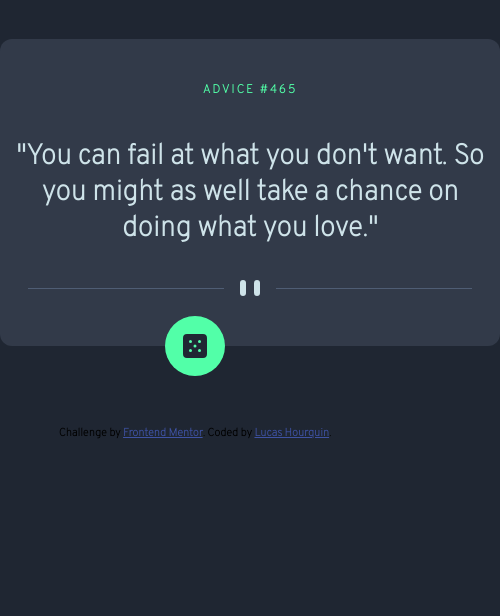
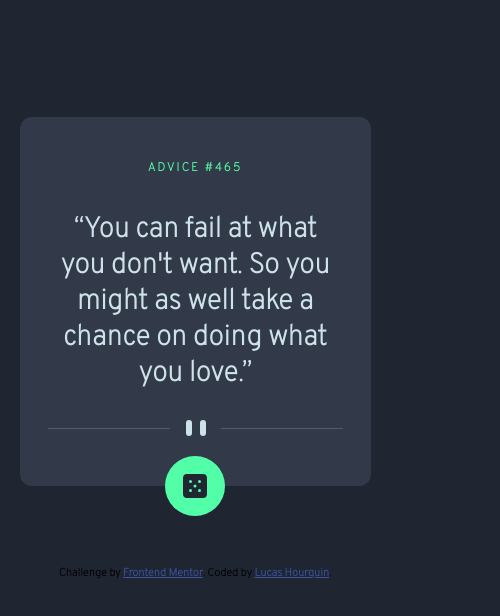
Before and after one commit to Lhourquin/advice-generator-app, a plain HTML site: page index.html in a window 390 px wide. Shown: the whole page, 500 px wide, since content can reach past the window. Drawn offline with Linux system fonts and the light colour scheme.

Commit message:
change quotes, value of media queries, size of element

```diff
--- a/index.html
+++ b/index.html
@@ -41,8 +41,8 @@
       <p class="advice">
         <!-- Advice text goes here -->
 
-        "You can fail at what you don't want. So you might as well take a chance
-        on doing what you love."
+        “You can fail at what you don't want. So you might as well take a chance
+        on doing what you love.”
       </p>
       <svg
         class="pause-mobile"
--- a/main.js
+++ b/main.js
@@ -7,6 +7,6 @@ buttonIconDice.addEventListener("click", () => {
         .then((response) => response.json())
         .then((result) => {
             adviceId.innerHTML = "ADVICE #" + result.slip.id;
-            advice.innerHTML = `"${result.slip.advice}"`;
+            advice.innerHTML = `“${result.slip.advice}”`;
         })
 })
--- a/style.css
+++ b/style.css
@@ -5,10 +5,13 @@ body {
   margin: 0;
 }
 .advice {
-  font-size: 28px;
-  padding: 5px;
+    font-size: 28px;
+    padding-top: 0;
+    padding-bottom: 0;
+    padding-right: 30px;
+    padding-left: 30px;
 }
-@media screen and (max-width: 376px) {
+@media screen and (max-width: 500px) {
   .pause-desktop {
     display: none;
   }
@@ -21,7 +24,7 @@ body {
     justify-content: center;
     margin: 30% auto 0 auto;
     border-radius: 12px;
-    width: 95%;
+    width: 90%;
   }
   .advice-id {
     color: hsl(150, 100%, 66%);
@@ -53,7 +56,7 @@ body {
     padding-top: 5px;
   }
 }
-@media screen and (min-width: 377px) {
+@media screen and (min-width: 500px) {
   .pause-mobile {
     display: none;
   }
```
Also changed, not shown: 1 other file.
